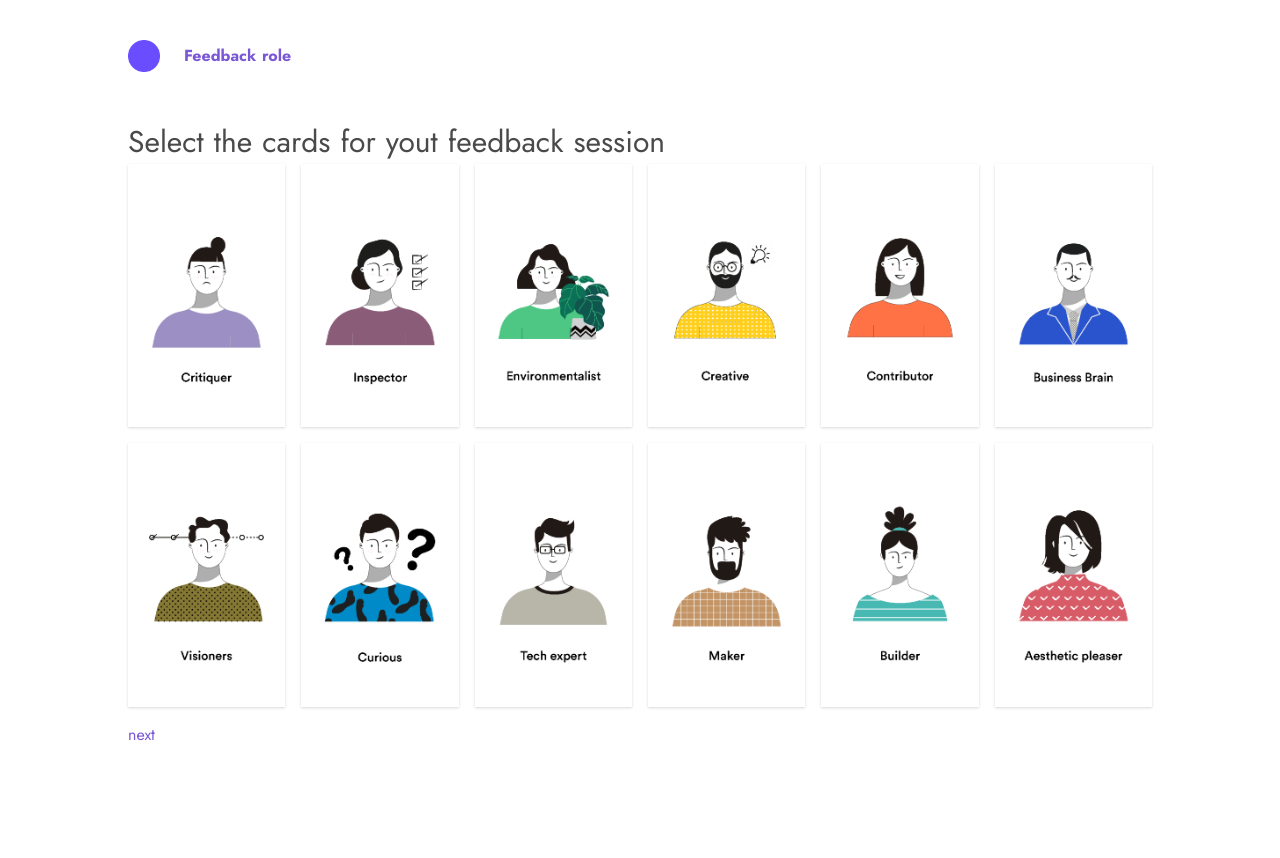
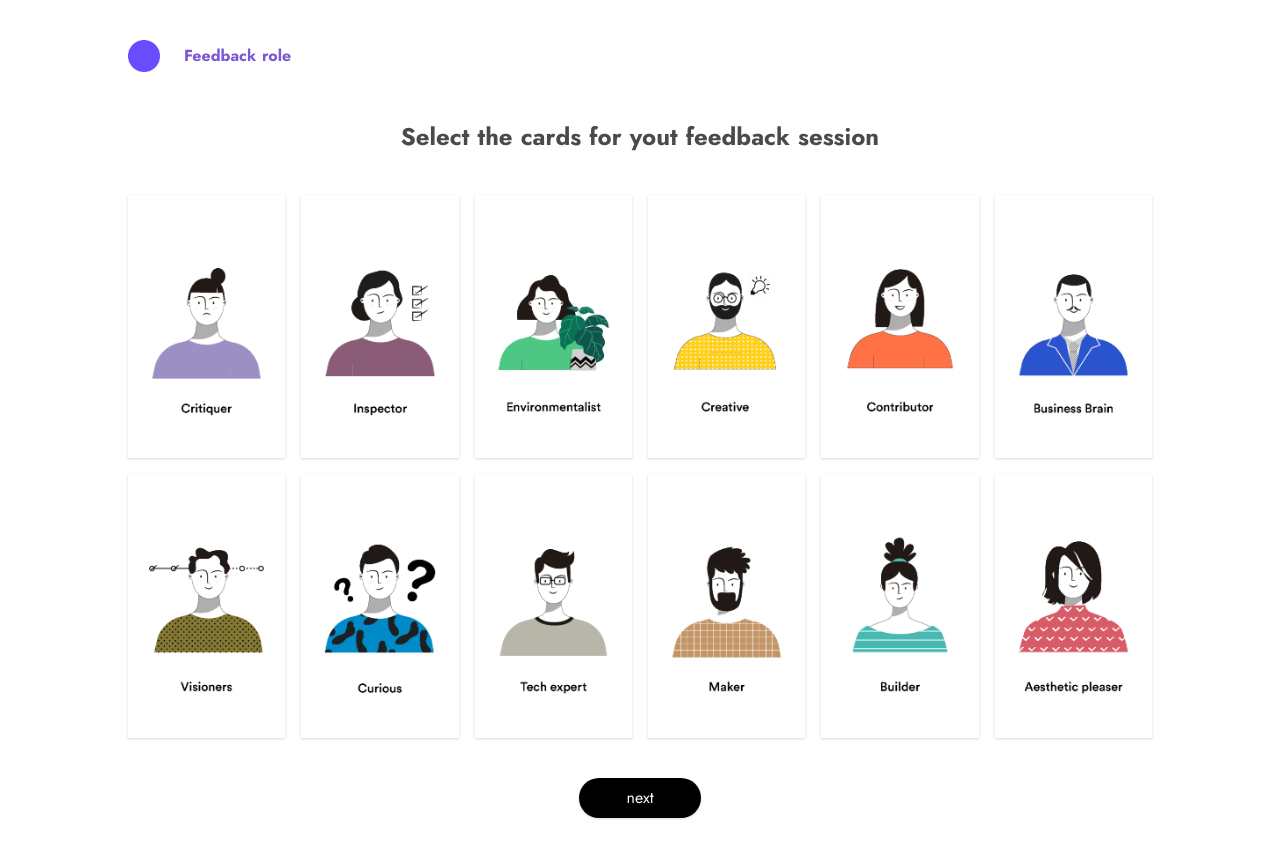
Before and after one commit to taychin5/feedBackRole, a Nuxt app: page /pick in a window 1280 px wide. Shown: the top 858 px of the page. Before the commit the page ends 800 px from the top, so only its background shows below. Built offline with nearby package versions, Linux system fonts and the light colour scheme.

Commit message:
UI fix 01

```diff
--- a/assets/css/main.scss
+++ b/assets/css/main.scss
@@ -7,3 +7,18 @@
 html {
   background-color:#F3F4F6;
 }
+
+.choice {
+  background-color: white;
+  border-radius: 0.5rem;
+  -webkit-box-shadow: 0 0.5em 1em -0.125em rgba(10, 10, 10, 0.1),
+  0 0px 0 1px rgba(10, 10, 10, 0.02);
+  box-shadow: 0 0.5em 1em -0.125em rgba(10, 10, 10, 0.1),
+  0 0px 0 1px rgba(10, 10, 10, 0.02);
+  color: #4a4a4a;
+  width: 50%;
+}
+
+.choice:active {
+background-color: #6A4DFF;
+}
--- a/assets/roles.json
+++ b/assets/roles.json
@@ -4,83 +4,95 @@
     "slug": "critiquer",
     "description": "You're a person who often spots the flaw in every design. You are looking at a room for improvement. Your feedback might seem cruel, but you have a good intention. Be honest. Tell the designer what's their design is lacking.",
     "mainImage": "/critiquer-set.png",
-    "cardImage": "/card/critiquer-card.png"
+    "cardImage": "/card/critiquer-card.png",
+    "cardColor":"#9f85bc"
   },
   {
     "title": "The inspector",
     "slug": "inspector",
     "description": "You're a person who helps the designer re-check their project. You will be focusing on the user's need, requirement and the goal that designer want to achieve. Then, you will be thinking about does the outcome answered what is mentioned. If yes, excellent job to the designer, if not, what is your concern?",
     "mainImage": "/inspector-set.png",
-    "cardImage": "/card/inspector-card.png"
+    "cardImage": "/card/inspector-card.png",
+    "cardColor":"#8A5C78"
   },
   {
     "title": "The environmentalist",
     "slug": "environmentalist",
     "description": "You're a person who concerns about the environmental impact. You'll be considering how the design could provide a negative impact on our world. How can designer develop their design to be less harmful to the earth? Keep the word sustainable in mind!",
     "mainImage": "/envir-set.png",
-    "cardImage": "/card/envir-card.png"
+    "cardImage": "/card/envir-card.png",
+    "cardColor":"#4DC783"
   },
   {
     "title": "The creative",
     "slug": "creative",
     "description": "You're a realistic dreamer who always comes up with a new idea. You'll help them elevate the current concept or help them come up with a new inspiring one. Try to think outside the box! Your suggestion could help the designer achieve a wow solution.",
     "mainImage": "/creative-set.png",
-    "cardImage": "/card/creative-card.png"
+    "cardImage": "/card/creative-card.png",
+    "cardColor":"#FFCB33"
   },
   {
     "title": "The contributor",
     "slug": "contributor",
     "description": "You're a person who only looks for a good thing in the design. You'll be telling the designer about what have they done well and what they should keep. You will be suggesting how the designer can contribute to their design and make it better.",
     "mainImage": "/contributor-set.png",
-    "cardImage": "/card/contributor-card.png"
+    "cardImage": "/card/contributor-card.png",
+    "cardColor":"#FF5900"
   },
   {
     "title": "The business brain",
     "slug": "business-brain",
     "description": "You're a person who always thinks of how the product will enter the market. Consider Not only the sale strategy but also the possible partnership. Does this product have good entice? or How can the product beat their competitor? This could be a good question to ask.",
     "mainImage": "/bb-set.png",
-    "cardImage": "/card/bb-card.png"
+    "cardImage": "/card/bb-card.png",
+    "cardColor":"#2954CD"
   },
   {
     "title": "The visioner",
     "slug": "visioner",
     "description": "You're a person who loves to focus on the process and method used. You'll suggest the designer what should be done in the next step also, mention a suitable tool. Because the process behind is a significant factor that leads to the outcome, you need to question the method used.",
     "mainImage": "/visioner-set.png",
-    "cardImage": "/card/visioner-card.png"
+    "cardImage": "/card/visioner-card.png",
+    "cardColor":"#908B00"
   },
   {
     "title": "The curious",
     "slug": "curious",
     "description": "You always question everything you saw or perceived. Why is your favourite word. It would be best if you left the designer with something they could think about or something they should be able to answer in the future. Challenge the designer by asking them a question is your task!",
     "mainImage": "/curious-set.png",
-    "cardImage": "/card/curious-card.png"
+    "cardImage": "/card/curious-card.png",
+    "cardColor":"#008BC8"
   },
   {
     "title": "The tech expert",
     "slug": "tech-expert",
     "description": "You're a person who obsesses with technology. You will be concerning how technology could play a role in the design outcome. You could ask the designer a question about the technology they choose to use in their design or suggest them with alternative tools.",
     "mainImage": "/tech-set.png",
-    "cardImage": "/card/tech-card.png"
+    "cardImage": "/card/tech-card.png",
+    "cardColor":"#B8B6A9"
   },
   {
     "title": "The maker",
     "slug": "maker",
     "description": "You are a maker who focuses on the production stage of the design. You'll be concerning about the manufacturing or crafting process. Question yourself and challenge the designer of how they can make the design happen!",
     "mainImage": "/maker-set.png",
-    "cardImage": "/card/maker-card.png"
+    "cardImage": "/card/maker-card.png",
+    "cardColor":"#C39465"
   },
   {
     "title": "The builder",
     "slug": "builder",
     "description": "You are a person who concentrates on how the design looks. You will be giving a thought about the visual part of the design. Things you will be considering are colour, font, illustration, layout or photos. You can also suggest the designer an art direction or the mood and tone that you found suitable for their project.",
     "mainImage": "/builder-set.png",
-    "cardImage": "/card/builder-card.png"
+    "cardImage": "/card/builder-card.png",
+    "cardColor":"#48B9B2"
   },
   {
     "title": "The aesthetic pleaser",
     "slug": "aesthetic-pleaser",
     "description": "You're a person who view everything in 3D perspective. You always amaze by the complicate but seamless structure. Taking builder role, you'll focus on the shape and structure of the design. You will not only help the designer improve their 3D form, but also give some suggestion about the mock-up model.",
     "mainImage": "/ap-set.png",
-    "cardImage": "/card/ap-card.png"
+    "cardImage": "/card/ap-card.png",
+    "cardColor":"#D75C67"
   }
 ]
--- a/components/quiz/QuizHeading.vue
+++ b/components/quiz/QuizHeading.vue
@@ -1,9 +1,9 @@
 <template>
   <div>
-    <h1 class=" text-3xl" v-html="title"></h1>
-    <span v-if="error" class="text-red-600">{{ error }}</span>
+    <h1 class=" text-3xl text-center" v-html="title"></h1>
+    <span v-if="error" class="text-purple-600 flex justify-center">{{ error }}</span>
     <slot></slot>
-    <button class="mt-8" @click="$emit('next')">next</button>
+    <button class="mt-8 flex mx-auto px-6 py-2 rounded-full shadow bg-black text-white hover:bg-purple-600 hover:text-white transition duration-500 ease-in-out transform hover:-translate-y-1 hover:scale-110" @click="$emit('next')">next</button>
   </div>
 </template>
 
--- a/pages/assign.vue
+++ b/pages/assign.vue
@@ -1,6 +1,6 @@
 <template>
   <div class="container">
-    <h1 class="text-center">Assign role to participants</h1>
+    <h1 class="text-center mb-10 text-2xl font-bold">Assign role to participants</h1>
     <div class="grid grid-cols-3 gap-8">
       <div v-for="(item, i) in exportRoles" :key="`card-${i}`">
         <!-- TODO : Layout!!! -->
@@ -25,18 +25,19 @@
                     paticipants.find(x => x.slug === item.slug).paticipants[i]
                   "
                   type="email"
+                  class="w-4/6 mx-auto mt-4"
                 >
                 </b-input>
               </b-field>
             </div>
           </div>
-          <button @click="addItem(item)" class="mt-4 ml-16 px-16 py-2 rounded-full shadow bg-black text-white hover:bg-purple-600 hover:text-white">add participant</button>
+          <button @click="addItem(item)" class="mt-4 flex mx-auto px-16 py-2 rounded-full shadow bg-black text-white hover:bg-purple-600 hover:text-white">add participant</button>
         </div>
       </div>
     </div>
     <div class="mt-10 mb-2 flex justify-center">
       <!-- submit -->
-      <button @click="submit()" class="px-6 py-2 rounded-full shadow bg-black text-white hover:bg-purple-600 hover:text-white transition duration-500 ease-in-out transform hover:-translate-y-1 hover:scale-110">submit</button>
+      <button @click="submit()" class="px-6 py-2 mb-10 rounded-full shadow bg-black text-white hover:bg-purple-600 hover:text-white transition duration-500 ease-in-out transform hover:-translate-y-1 hover:scale-110">submit</button>
     </div>
   </div>
 </template>
--- a/pages/pick.vue
+++ b/pages/pick.vue
@@ -1,22 +1,22 @@
 <template>
   <div class="container">
     <!-- TODO: layout -->
-    <h1 class="text-3xl">Select the cards for yout feedback session</h1>
+    <h1 class="text-2xl text-center mb-10 font-bold">Select the cards for yout feedback session</h1>
     <div class="grid grid-cols-6 gap-4">
       <div v-for="(card, i) in _roles" :key="`card-${i}`">
         <img
           @click="selectCard(card.slug)"
           :src="card.cardImage"
           alt=""
-          class="shadow"
+          class="shadow cursor-pointer"
           :class="{ '-active': selectedCard.includes(card.slug) }"
         />
       </div>
       <!-- TODO: IF NOT SELECTED DISABLE -->
-      <div>
-        <n-link :to="`/assign?roles=${_selectedRoleString}`">next</n-link>
+    </div>
+      <div class="flex justify-center mt-10 mb-20">
+        <n-link :to="`/assign?roles=${_selectedRoleString}`" class="px-6 py-2 rounded-full shadow bg-black text-white hover:bg-purple-600 hover:text-white transition duration-500 ease-in-out transform hover:-translate-y-1 hover:scale-110">next</n-link>
       </div>
-    </div>
   </div>
 </template>
 
@@ -53,6 +53,7 @@ export default {
 
 <style lang="scss" scoped>
 .-active {
-  border: 2px solid plum;
+  border: 4px solid #6A4DFF;
+  border-radius: 0.75rem;
 }
 </style>
--- a/pages/quiz.vue
+++ b/pages/quiz.vue
@@ -12,10 +12,10 @@
           <div
             v-for="(choice, i) in choices"
             :key="`chocies1-${i}`"
-            class="my-2"
+            class="my-2 px-4"
           >
             <div
-              class="card p-2 cursor-pointer"
+              class="choice py-2 px-4 cursor-pointer flex mx-auto"
               @click="stepOneSelected = choice.slug"
               :class="{ '-active': stepOneSelected === choice.slug }"
             >
@@ -34,10 +34,10 @@
           <div
             v-for="(choiceTwo, i) in choicesTwo"
             :key="`chocies2-${i}`"
-            class="my-2"
+            class="my-2 px-4"
           >
             <div
-              class="card p-2 cursor-pointer"
+              class="choice py-2 px-4 cursor-pointer flex mx-auto"
               @click="stepTwoSelected = choiceTwo.slug"
               :class="{ '-active': stepTwoSelected === choiceTwo.slug }"
             >
@@ -106,7 +106,7 @@ export default {
   },
   methods: {
     selectStepOne() {
-      if (!this.stepOneSelected) return (this.errorMsg = "Please select before move on");
+      if (!this.stepOneSelected) return (this.errorMsg = "Sorry if the categories below does not match your project, please try custom selection");
       this.step++;
     },
     selectStepTwo() {
```
